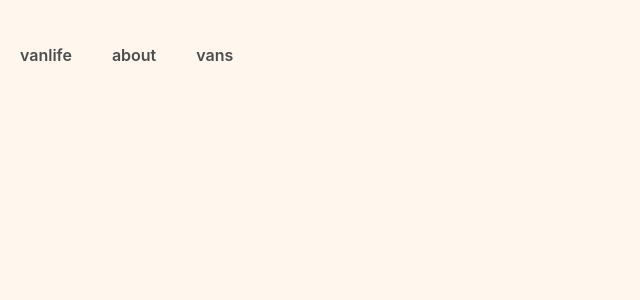
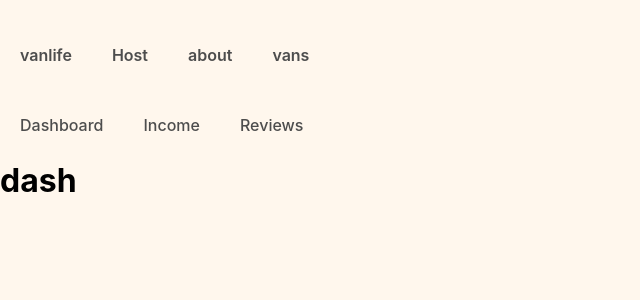
Before and after one commit to mahla-sk/vanlife, a React (Vite) app: page /host in a window 1280 px wide. Before the commit this address had no page. Shown: the top 300 px of the page, without its empty margins (0-640 px from the left). Built offline with nearby package versions, Linux system fonts and the light colour scheme; what miragejs would draw is missing.

Commit message:
adding host routes

```diff
--- a/src/App.css
+++ b/src/App.css
@@ -273,3 +273,19 @@
     color: white;
     font-size: 1.125rem;
 }
+.host-nav {
+    display: flex;
+}
+
+.host-nav a {
+    text-decoration: none;
+    color: #4D4D4D;
+    font-weight: 500;
+    padding: 5px 20px;
+}
+
+.host-nav a:hover {
+    color: #161616;
+    text-decoration: underline;
+    font-weight: 600;
+}
--- a/src/App.jsx
+++ b/src/App.jsx
@@ -6,26 +6,31 @@
 import Vans from "./pages/Vans.jsx"
 import "./server.jsx"
 import VanDetail from "./pages/VanDetail"
+import Layout from "./components/Layout.jsx"
+import Dashboard from "./pages/Host/Dashboard.jsx"
+import Income from "./pages/Host/Income.jsx"
+import Reviews from "./pages/Host/Reviews.jsx"
+import HostLayout from "./components/HostLayout"
 
 function App() {
 
 
   return (
-    <BrowserRouter>
-     <header>
-      <Link to="/">vanlife</Link>
-      <nav>
-        <Link to="/about">about</Link>
-        <Link to="/vans">vans</Link>
-      </nav>
-     </header>
-      <Routes>
+  <BrowserRouter>
+    <Routes>
+      <Route element={<Layout />}>
         <Route path="/" element={<Home/>}/>
         <Route path="/about" element={<About/>}/>
         <Route path="/vans" element={<Vans/>}/>
         <Route path="/vans/:id" element={<VanDetail />} />
-      </Routes>
-    </BrowserRouter>
+        <Route path="/host" element={<HostLayout/>}>
+          <Route path="/host" element={<Dashboard/>}/>
+          <Route path="/host/reviews" element={<Reviews/>}/>
+          <Route path="/host/income" element={<Income/>}/>
+        </Route>
+      </Route>
+    </Routes>
+  </BrowserRouter>
   )
 }
 
--- /dev/null
+++ b/src/components/Header.jsx
@@ -0,0 +1,15 @@
+import React from "react";
+import { Link } from "react-router-dom";
+
+export default function Header(){
+    return(
+        <header>
+      <Link to="/">vanlife</Link>
+      <nav>
+        <Link to="/host">Host</Link>
+        <Link to="/about">about</Link>
+        <Link to="/vans">vans</Link>
+      </nav>
+     </header>
+    )
+}
--- /dev/null
+++ b/src/components/HostLayout.jsx
@@ -0,0 +1,14 @@
+import React from "react"
+import { Link,Outlet } from "react-router-dom"
+export default function HostLayout() {
+    return (
+        <>
+         <nav className="host-nav">
+            <Link to="/host">Dashboard</Link>
+            <Link to="/host/income">Income</Link>
+            <Link to="/host/reviews">Reviews</Link>
+         </nav>
+         <Outlet/>
+        </>
+    )
+}
--- /dev/null
+++ b/src/components/Layout.jsx
@@ -0,0 +1,12 @@
+import React from "react";
+import { Outlet } from "react-router-dom";
+import Header from "./Header.jsx"
+
+export default function Layout(){
+    return(
+    <>
+        <Header/>
+        <Outlet/>
+    </>
+    )
+}
--- /dev/null
+++ b/src/pages/Host/Dashboard.jsx
@@ -0,0 +1,10 @@
+import React from "react"
+import { Outlet } from "react-router-dom"
+
+export default function Dashboard() {
+    return (<>
+        <h1>dash</h1>
+        <Outlet/>
+        </>
+    )
+}
--- /dev/null
+++ b/src/pages/Host/Income.jsx
@@ -0,0 +1,7 @@
+import React from "react"
+
+export default function Income() {
+    return (
+        <h1>imcome page goes here</h1>
+    )
+}
--- /dev/null
+++ b/src/pages/Host/Reviews.jsx
@@ -0,0 +1,7 @@
+import React from "react"
+
+export default function Reviews() {
+    return (
+        <h1>Reviews page goes here</h1>
+    )
+}
```
